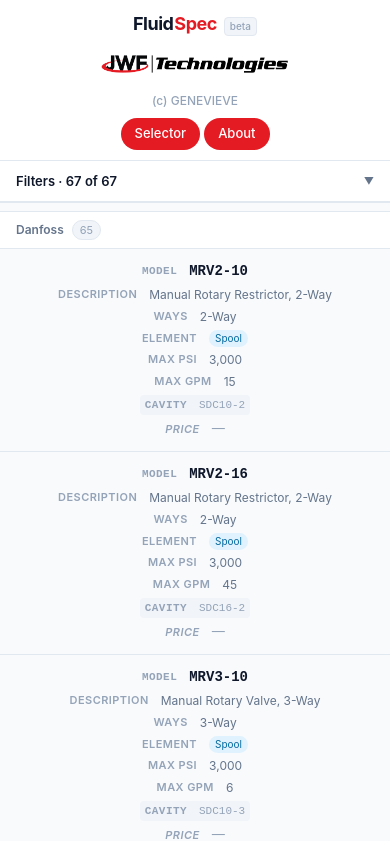
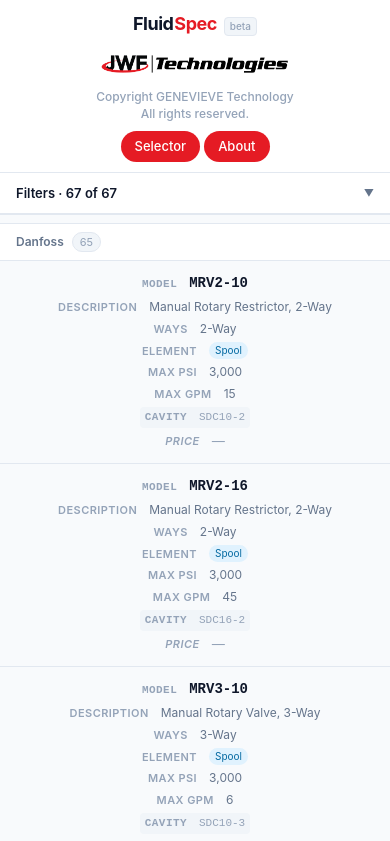
Before and after one commit to JenaLRW/FluidSpec, a React (Create React App) app: page / in a window 390 px wide. Shown: the top 841 px of the page. Built offline with nearby package versions, Linux system fonts and the light colour scheme; the HTML template or start-up script is replaced by a standard one.

Commit message:
copyright

```diff
--- a/src/components/Layout.js
+++ b/src/components/Layout.js
@@ -23,7 +23,9 @@
         <img src={jwfLogo} alt="JWF logo" className={styles.headerCenterLogo} />
         <div className={styles.headerRight}>
           <span className={styles.headerCompanyLong}>Copyright 2026 GENEVIEVE Technology. All rights reserved.</span>
-          <span className={styles.headerCompanyShort}>(c) GENEVIEVE</span>
+          <span className={styles.headerCompanyShort}>
+            Copyright GENEVIEVE Technology<br />All rights reserved.
+          </span>
         </div>
       </header>
 
--- a/src/components/Layout.module.css
+++ b/src/components/Layout.module.css
@@ -158,6 +158,8 @@
   }
 
   .headerCompanyShort {
-    display: inline;
+    display: inline-block;
+    text-align: center;
+    line-height: 1.4;
   }
 }
```
